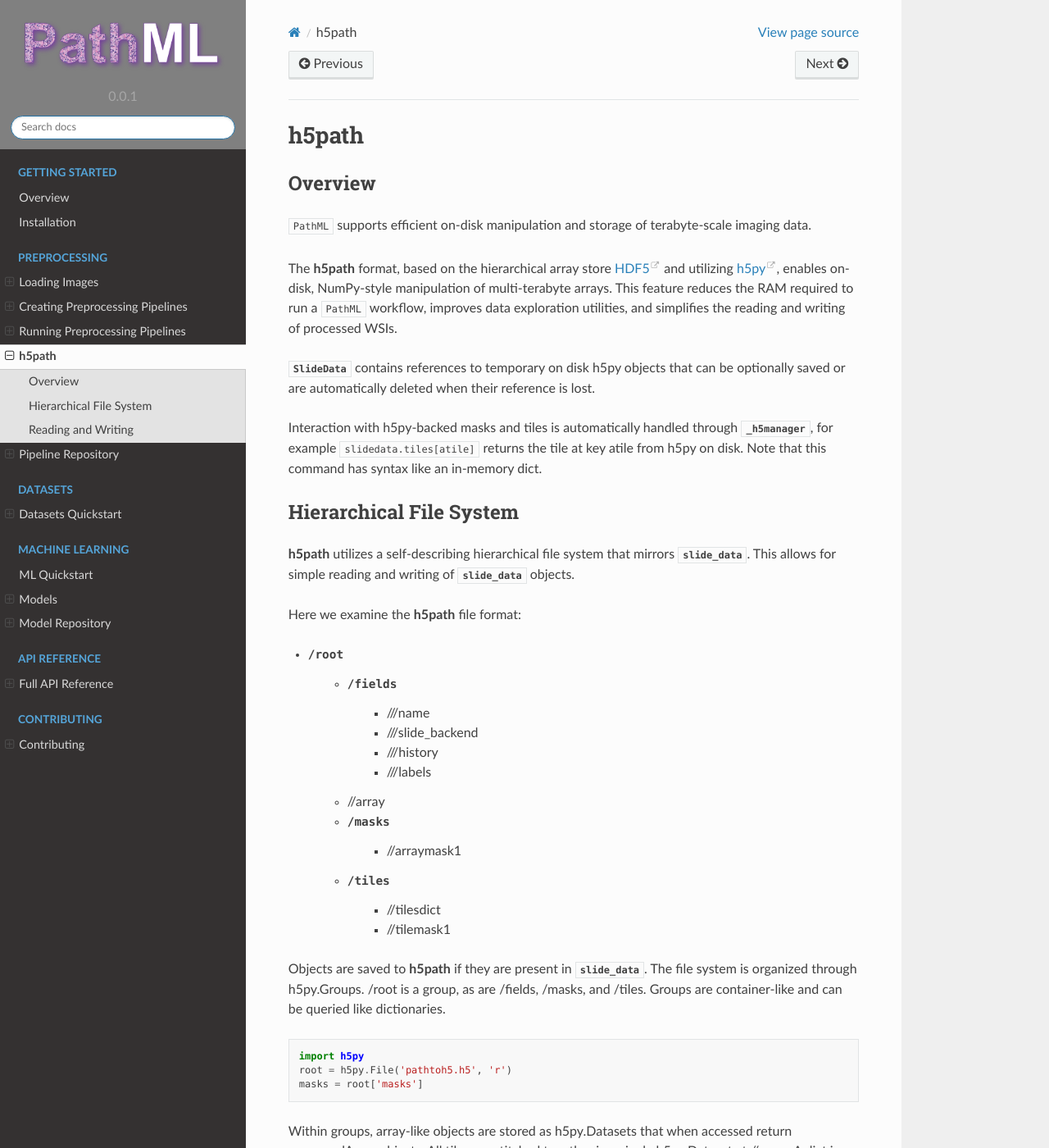
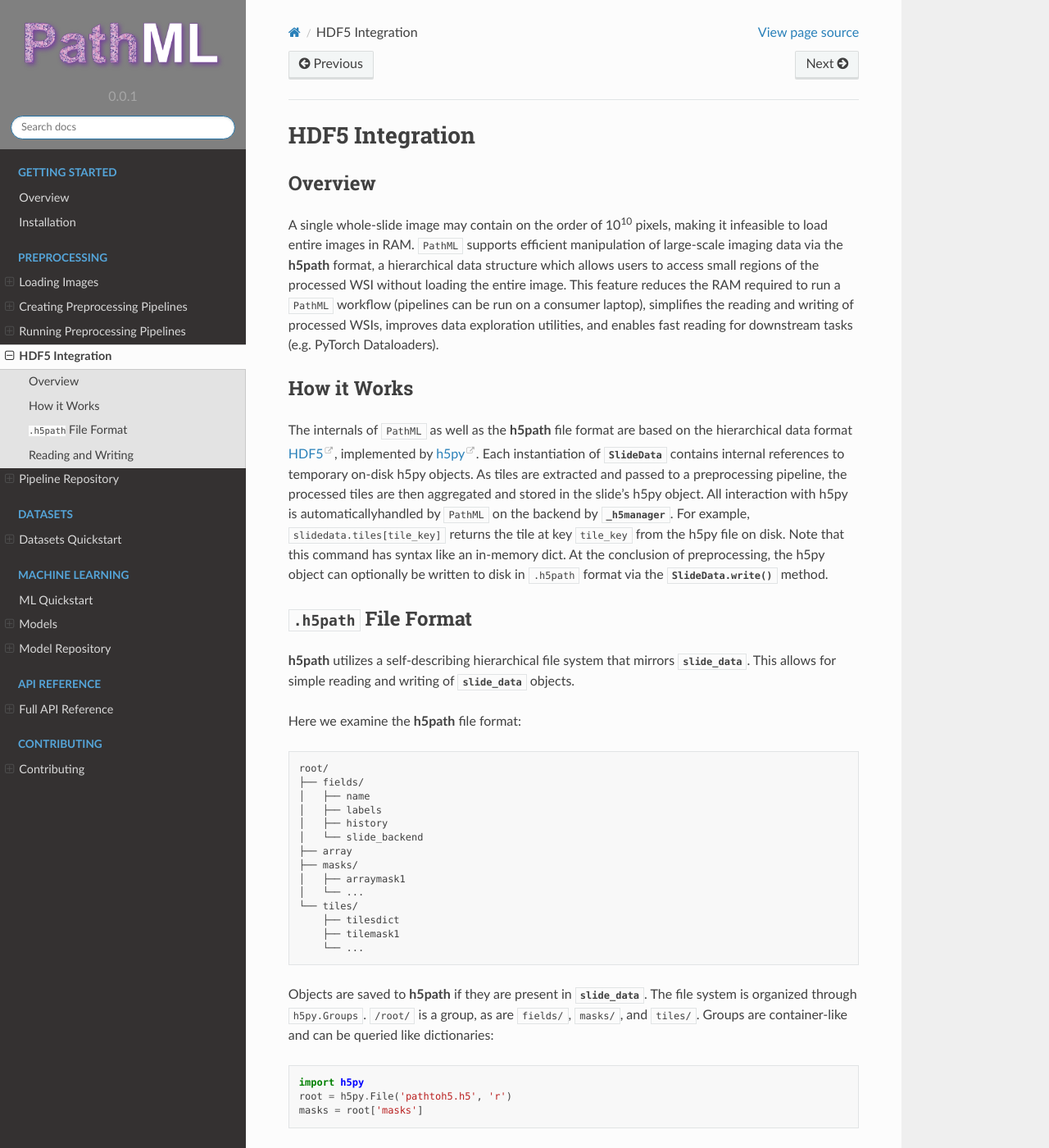
Before and after one commit to Dana-Farber-AIOS/pathml, a Sphinx documentation site: the page built from docs/source/h5path.rst, in a window 1280 px wide and 1400 px high. Shown: the whole window at 82% size. Built offline with Sphinx 7.4.7 and the Read the Docs theme 2.0.0, drawn with Linux system fonts in a browser that asks for light colours; formulas are drawn with MathJax 3; pages that are not in the unit, such as notebooks, are missing from menus; some of the changed text lies outside the part shown.

Commit message:
revisions to docs

```diff
--- a/docs/source/creating_pipelines.rst
+++ b/docs/source/creating_pipelines.rst
@@ -25,7 +25,7 @@ tile contains any pen marks).
     :scale: 70 %
     :align: center
 
-    Schematic diagram of a :class:`~pathml.preprocessing.transforms.Transform` operating on an image.
+    Schematic diagram of a :class:`~pathml.preprocessing.transforms.Transform` operating on a tile.
     In this example, several masks are created (represented by stacked rectangles) as well as
     several labels (depicted here as cubes).
 
--- a/docs/source/h5path.rst
+++ b/docs/source/h5path.rst
@@ -1,26 +1,32 @@
-h5path
-======
+HDF5 Integration
+================
 
 Overview
 --------
 
-``PathML`` supports efficient on-disk manipulation and storage of terabyte-scale imaging data.
+A single whole-slide image may contain on the order of 10\ :superscript:`10` pixels, making it infeasible to
+load entire images in RAM. ``PathML`` supports efficient manipulation of large-scale imaging data via
+the **h5path** format, a hierarchical data structure which allows users to access small regions of the processed WSI
+without loading the entire image. This feature reduces the RAM required to run a ``PathML`` workflow (pipelines can be
+run on a consumer laptop), simplifies the reading and writing of processed WSIs, improves data exploration utilities,
+and enables fast reading for downstream tasks (e.g. PyTorch Dataloaders).
 
-The **h5path** format, based on the hierarchical array store
-`HDF5 <https://en.wikipedia.org/wiki/Hierarchical_Data_Format>`_ and utilizing
-`h5py <https://docs.h5py.org/en/stable/>`_, enables on-disk, NumPy-style manipulation
-of multi-terabyte arrays. This feature reduces the RAM required to run a ``PathML`` workflow,
-improves data exploration utilities, and simplifies the reading and writing of processed WSIs.
+How it Works
+------------
 
-:class:`~pathml.core.slide_data.SlideData` contains
-references to temporary on disk h5py objects that can be optionally saved or are automatically
-deleted when their reference is lost.
+The internals of ``PathML`` as well as the **h5path** file format are based on the hierarchical data format
+`HDF5 <https://en.wikipedia.org/wiki/Hierarchical_Data_Format>`_, implemented by
+`h5py <https://docs.h5py.org/en/stable/>`_.
+Each instantiation of :class:`~pathml.core.slide_data.SlideData` contains internal
+references to temporary on-disk h5py objects. As tiles are extracted and passed to a preprocessing pipeline, the
+processed tiles are then aggregated and stored in the slide's h5py object.
+All interaction with h5py is automaticallyhandled by ``PathML`` on the backend by
+:class:`~pathml.core.h5manager._h5manager`. For example, ``slidedata.tiles[tile_key]`` returns the tile at
+key ``tile_key`` from the h5py file on disk. Note that this command has syntax like an in-memory dict.
+At the conclusion of preprocessing, the h5py object can optionally be
+written to disk in ``.h5path`` format via the :meth:`SlideData.write() <pathml.core.slide_data.SlideData.write>` method.
 
-Interaction with h5py-backed masks and tiles is automatically handled through
-:class:`~pathml.core.h5manager._h5manager`, for example ``slidedata.tiles[atile]`` returns the tile at
-key atile from h5py on disk. Note that this command has syntax like an in-memory dict.
-
-Hierarchical File System
+``.h5path`` File Format
 ------------------------
 
 **h5path** utilizes a self-describing hierarchical file system that mirrors
@@ -29,22 +35,27 @@ of :class:`~pathml.core.slide_data` objects.
 
 Here we examine the **h5path** file format:
 
-* /root
-    * /fields
-        * ///name
-        * ///slide_backend
-        * ///history
-        * ///labels
-    * //array
-    * /masks
-        * //arraymask1
-    * /tiles
-        * //tilesdict
-        * //tilemask1
+::
+
+    root/
+    ├── fields/
+    │   ├── name
+    │   ├── labels
+    │   ├── history
+    │   └── slide_backend
+    ├── array
+    ├── masks/
+    │   ├── arraymask1
+    │   └── ...
+    └── tiles/
+        ├── tilesdict
+        ├── tilemask1
+        └── ...
+
 
 Objects are saved to **h5path** if they are present in :class:`~pathml.core.slide_data`.
-The file system is organized through h5py.Groups. /root is a group, as are /fields,
-/masks, and /tiles. Groups are container-like and can be queried like dictionaries.
+The file system is organized through ``h5py.Groups``. ``/root/`` is a group, as are ``fields/``,
+``masks/``, and ``tiles/``. Groups are container-like and can be queried like dictionaries:
 
 .. code-block::
 
@@ -52,29 +63,32 @@ The file system is organized through h5py.Groups. /root is a group, as are /fiel
    root = h5py.File('pathtoh5.h5', 'r')
    masks = root['masks']
 
-Within groups, array-like objects are stored as h5py.Datasets that when accessed return
-numpy.ndArray objects. All tiles are stitched together in a single h5py.Dataset at //array.
-A dict is maintained at //tilesdict with coordinates and fields describing each tile.
-To retrieve a numpy.ndArray object from h5py.Datasets you must slice the Dataset with
-NumPy fancy-indexing syntax: for example [...] to retrieve the full array, or [a:b, :] to
-return the array with first dimension sliced to the interval [a, b].
+Within groups, array-like objects are stored as ``h5py.Dataset`` objects that when accessed return
+``numpy.ndArray`` objects. All tiles are stitched together in a single ``h5py.Dataset`` at ``array/``.
+A dictionary is maintained at ``tiles/tilesdict`` with coordinates and fields describing each tile.
+
+.. important::
+
+    To retrieve a ``numpy.ndArray`` object from ``h5py.Dataset`` you must slice the Dataset with
+    NumPy fancy-indexing syntax: for example [...] to retrieve the full array, or [a:b, :] to
+    return the array with first dimension sliced to the interval [a, b].
 
 .. code-block::
 
    import h5py
-   root = h5py.File('pathtoh5.h5', 'r')
+   root = h5py.File('path/to/file.h5path', 'r')
    masks = root['masks']
    segmentationmask = masks['segmentationmask'][...]
    segmentationmaskslice = segmentationmask[2,:,:]
 
-Attributes are small named fields attached to h5py.Dataset and h5py.Group objects. String,
-tuple, and dict type objects are stored as attributes of the Group or Dataset they describe.
-///name and ///labels for SlideData are stored as attributes describing /fields.
+Attributes are small named fields attached to ``h5py.Dataset`` and ``h5py.Group`` objects. String,
+tuple, and dict type objects are stored as attributes of the ``Group`` or ``Dataset`` they describe.
+``name`` and ``labels`` are stored as attributes describing ``fields/``.
 
 .. code-block::
 
    import h5py
-   root = h5py.File('pathtoh5.h5', 'r')
+   root = h5py.File('path/to/file.h5path', 'r')
    tile = root['tiles']['tile1']
    tilecoords = tile.attrs['coords']
 
@@ -82,6 +96,6 @@ Reading and Writing
 -------------------
 
 :class:`~pathml.core.slide_data.SlideData` objects are easily written to **h5path** format
-by calling :meth:`~pathml.core.slide_data.SlideData.write`.
-All files with .h5 or .h5py extensions are loaded to SlideData objects automatically by calling
-:func:`~pathml.core.h5path.read`.
+by calling :meth:`SlideData.write() <pathml.core.slide_data.SlideData.write>`.
+All files with ``.h5`` or ``.h5path`` extensions are loaded to :class:`~pathml.core.slide_data.SlideData` objects
+automatically by calling :func:`~pathml.core.h5path.read`.
--- a/docs/source/loading_slides.rst
+++ b/docs/source/loading_slides.rst
@@ -31,7 +31,7 @@ In general it is recommended to use the pre-made classes for convenience. They i
 class structure which is used internally for some operations. (e.g. H&E slides are a subclass of RGB slides).
 
 It is also possible to load a slide by using the generic :class:`~pathml.core.slide_data.SlideData` class and specifying
-explicitly which backend to use:
+explicitly which backend to use (see table below):
 
 .. code-block::
 
--- a/docs/source/running_pipelines.rst
+++ b/docs/source/running_pipelines.rst
@@ -1,8 +1,8 @@
 Running Preprocessing Pipelines
 ===============================
 
-Preprocessing basics
---------------------
+How it works
+------------
 
 Whole-slide images are typically too large to load in memory.
 ``PathML`` therefore runs preprocessing on smaller regions of the image which can be held in RAM,
@@ -92,11 +92,12 @@ Several libraries exist for creating ``Clients`` on different systems, e.g.:
 * dask-kubernetes_ for kubernetes
 * dask-jobqueue_ for common job queuing systems including PBS, Slurm, MOAB, SGE, LSF, and HTCondor
   typically found in high performance supercomputers, academic research institutions, etc.
-* dask-yarn_ for Hadoop YARN clusters;
+* dask-yarn_ for Hadoop YARN clusters
 
 To take full advantage of available computational resources, users must initialize the appropriate ``Client``
 object for their system and pass it as an argument to the ``SlideData.run()`` or ``SlideDataset.run()``.
-Please refer to the linked documentation for complete information on creating ``Client`` objects to suit your needs.
+Please refer to the Dask documentation linked above for complete information on creating the ``Client``
+object to suit your needs.
 
 .. _dask-yarn: https://yarn.dask.org/
 .. _dask.distributed: https://distributed.dask.org/
```
